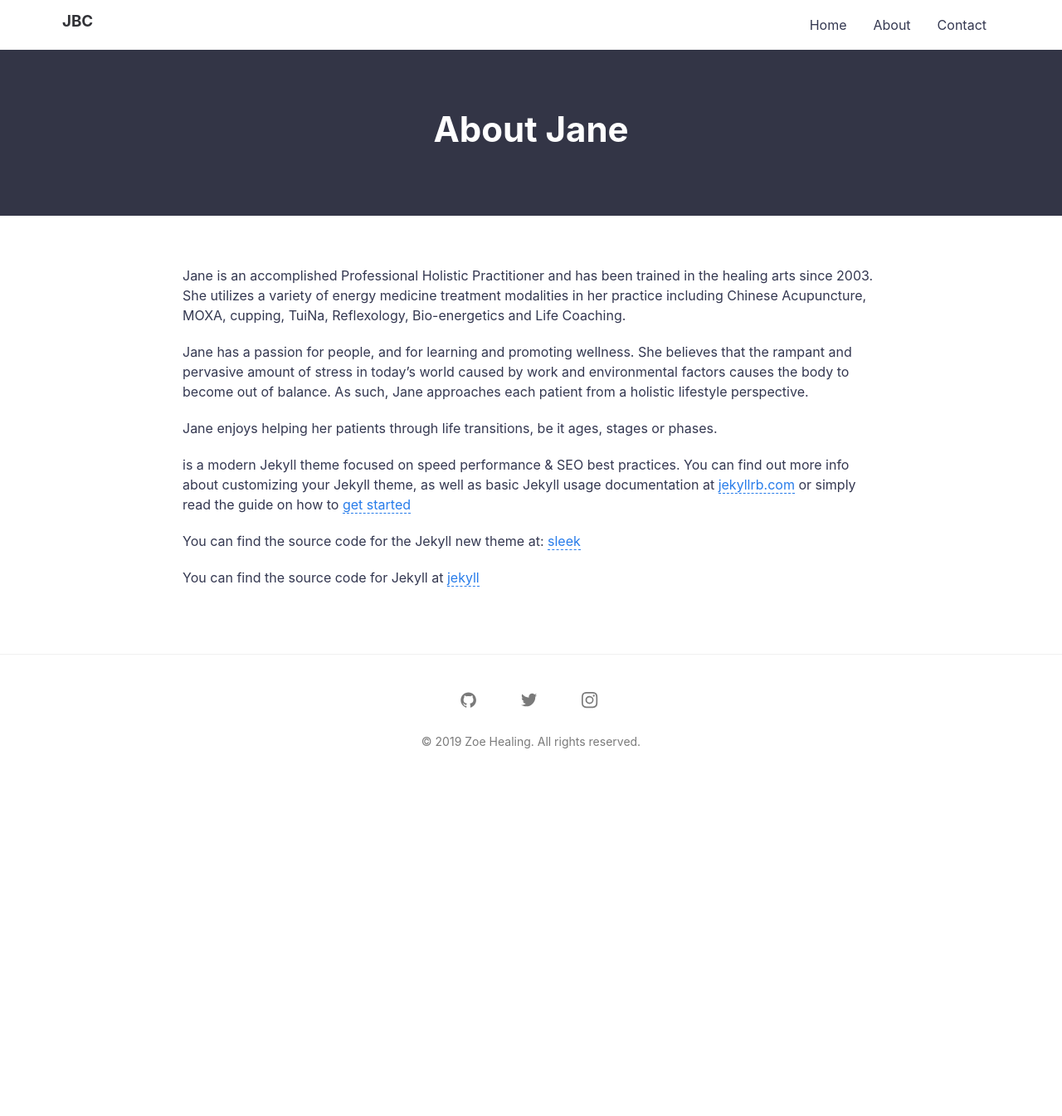
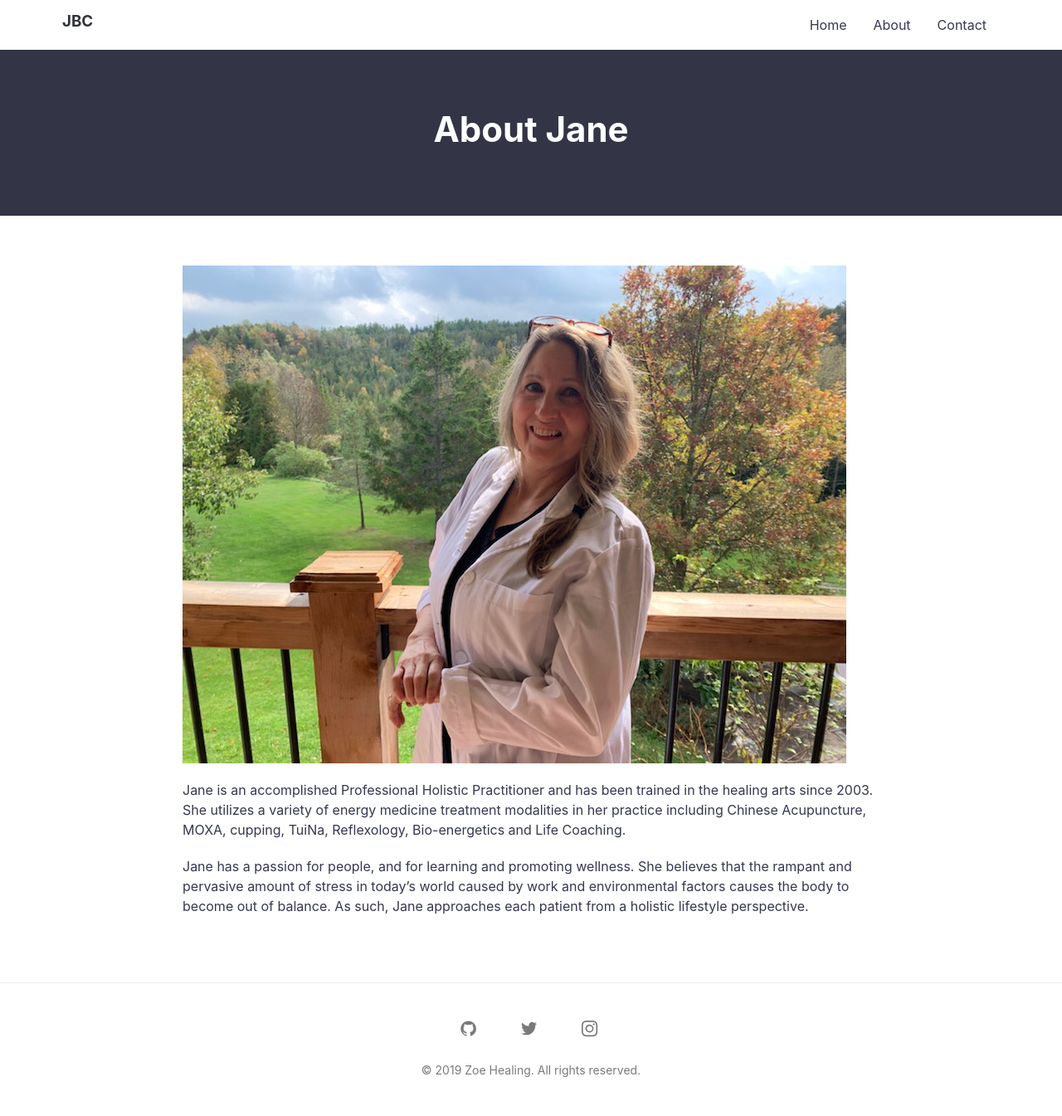
Before and after one commit to jabber99/jabber99.github.io, a Jekyll site: the page built from about.md, in a window 1280 px wide. Shown: the whole page at 83% size. Built offline with Jekyll 4.4.1, drawn with Linux system fonts in a browser that asks for light colours; before the commit the page ends 949 px from its top, so only the background shows below that.

Commit message:
Cleaned up image add of Jane on balcony.

```diff
--- a/about.md
+++ b/about.md
@@ -4,16 +4,9 @@ title: About Jane
 permalink: /about/
 ---
 
+![Jane on Balcony](/assets/img/posts/JaneBalcony.jpg)
+
+
 Jane is an accomplished Professional Holistic Practitioner and has been trained in the healing arts since 2003. She utilizes a variety of energy medicine treatment modalities in her practice including Chinese Acupuncture, MOXA, cupping, TuiNa, Reflexology, Bio-energetics and Life Coaching.
 
 Jane has a passion for people, and for learning and promoting wellness. She believes that the rampant and pervasive amount of stress in today’s world caused by work and environmental factors causes the body to become out of balance. As such, Jane approaches each patient from a holistic lifestyle perspective.
-
-Jane enjoys helping her patients through life transitions, be it ages, stages or  phases.
-
-is a modern Jekyll theme focused on speed performance & SEO best practices. You can find out more info about customizing your Jekyll theme, as well as basic Jekyll usage documentation at [jekyllrb.com](http://jekyllrb.com/) or simply read the guide on how to [get started](/getting-started)
-
-You can find the source code for the Jekyll new theme at:
-[sleek](https://github.com/janczizikow/sleek)
-
-You can find the source code for Jekyll at
-[jekyll](https://github.com/jekyll/jekyll)
```
